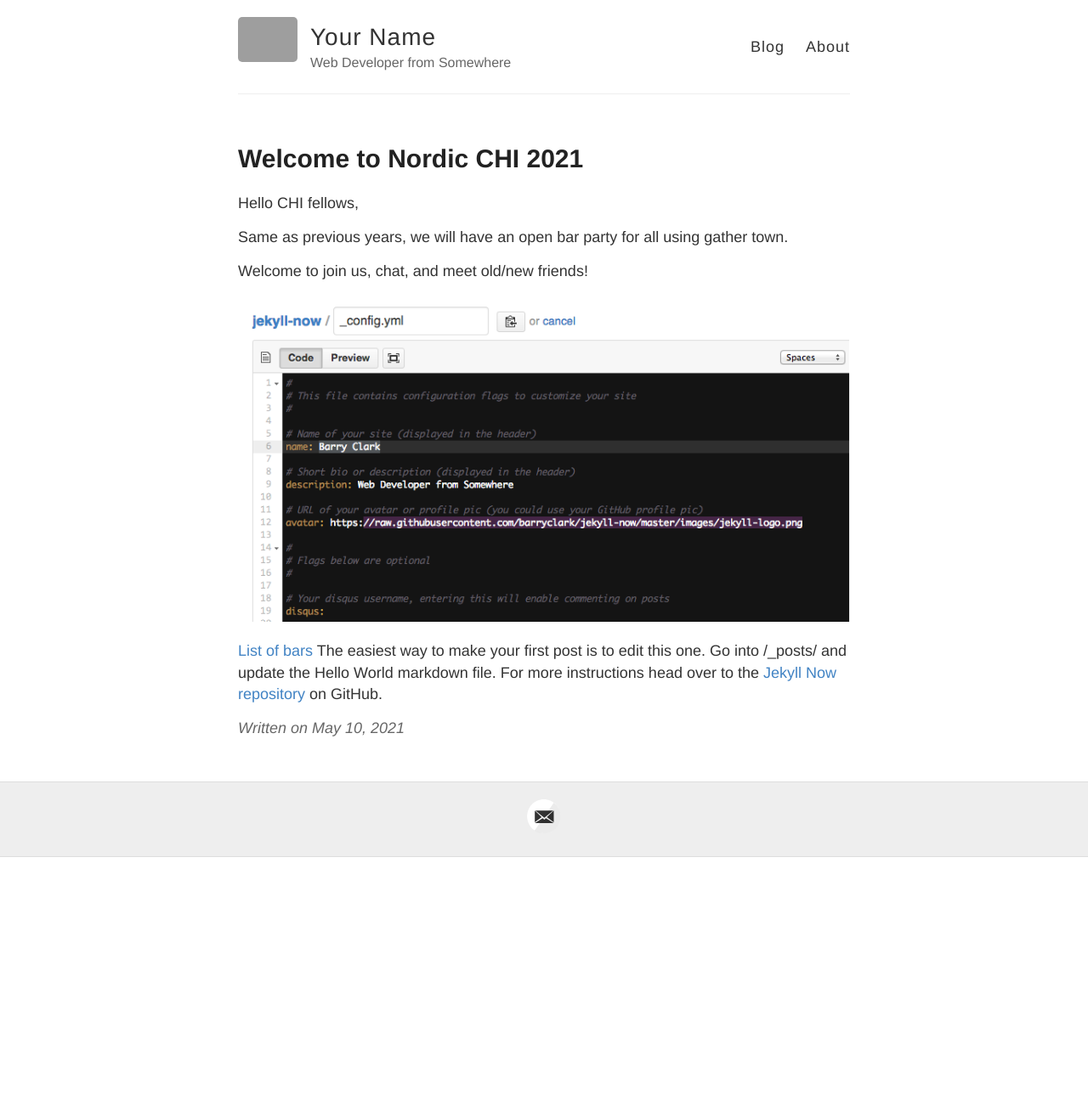
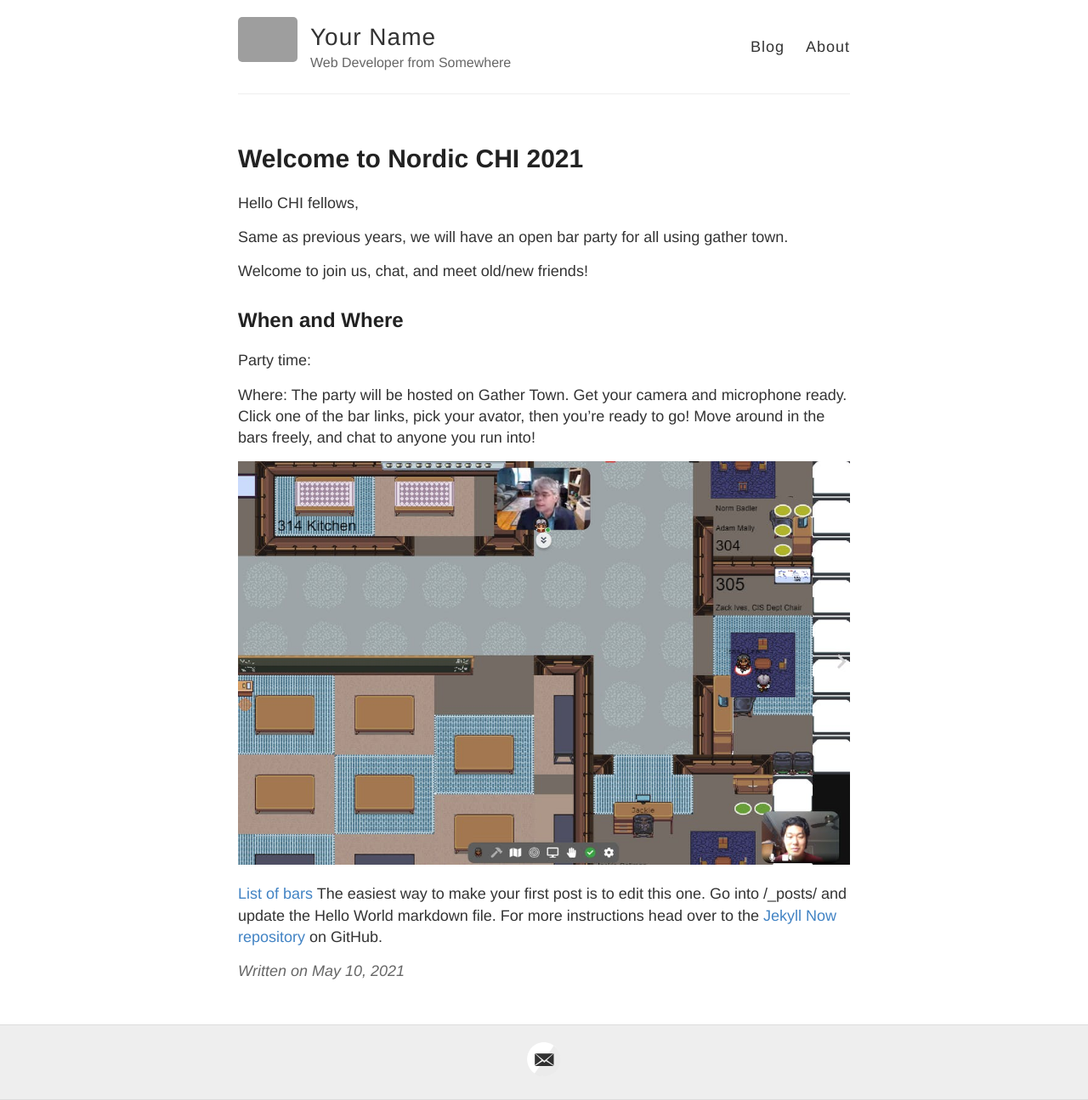
Before and after one commit to nordichi/nordichi.github.io, a Jekyll site: the page built from _posts/2021-5-10-Hello.md, in a window 1280 px wide. Shown: the whole page at 85% size. Built offline with Jekyll 4.4.1, drawn with Linux system fonts in a browser that asks for light colours; before the commit the page ends 1009 px from its top, so only the background shows below that; grey boxes are pictures that could not be loaded.

Commit message:
change theme

```diff
--- a/_posts/2021-5-10-Hello.md
+++ b/_posts/2021-5-10-Hello.md
@@ -9,7 +9,14 @@ Same as previous years, we will have an open bar party for all using gather town
 
 Welcome to join us, chat, and meet old/new friends!
 
-![_config.yml]({{ site.baseurl }}/images/config.png)
+## When and Where
+
+Party time:
+
+Where:
+The party will be hosted on Gather Town. Get your camera and microphone ready. Click one of the bar links, pick your avator, then you're ready to go! Move around in the bars freely, and chat to anyone you run into!
+
+![_config.yml]({{ site.baseurl }}/images/gathertown.jpg)
 
 [List of bars]()
 The easiest way to make your first post is to edit this one. Go into /_posts/ and update the Hello World markdown file. For more instructions head over to the [Jekyll Now repository](https://github.com/barryclark/jekyll-now) on GitHub.
```
Also changed, not shown: images/gathertown.jpg (added).
